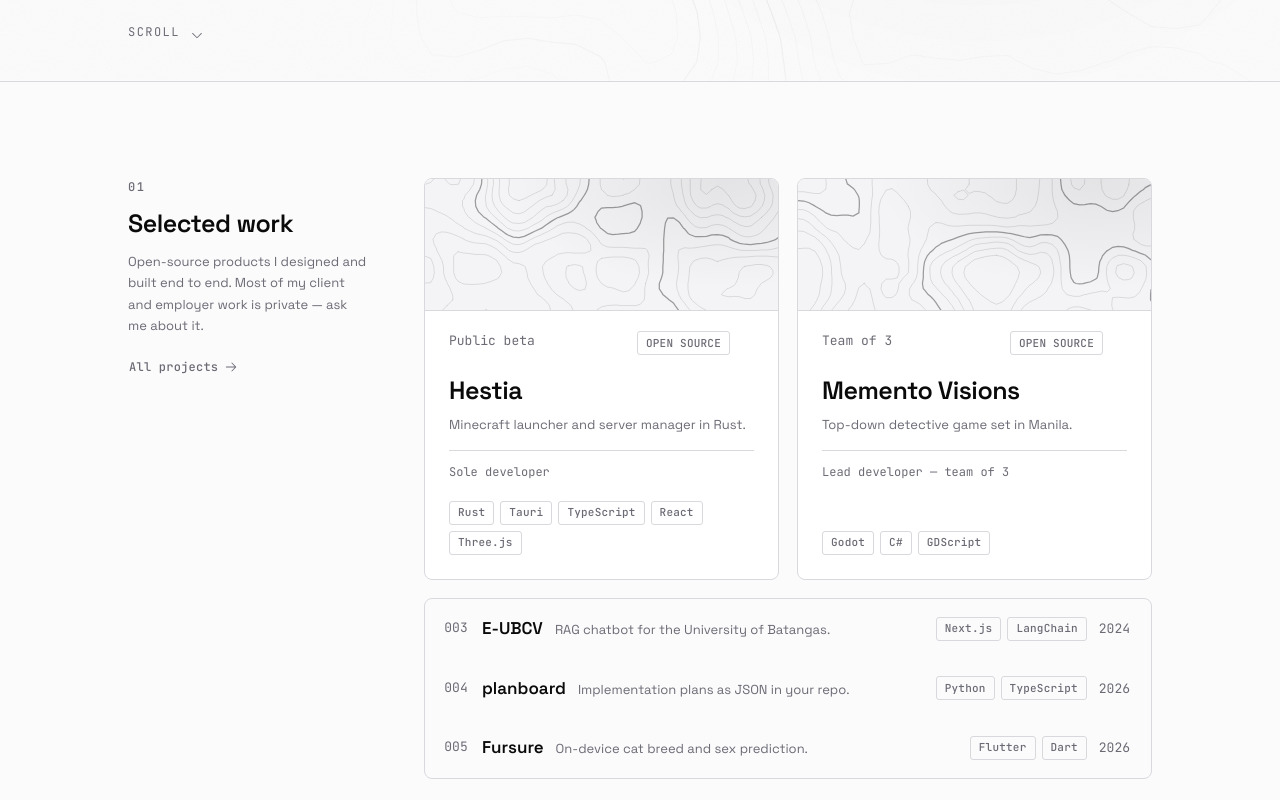
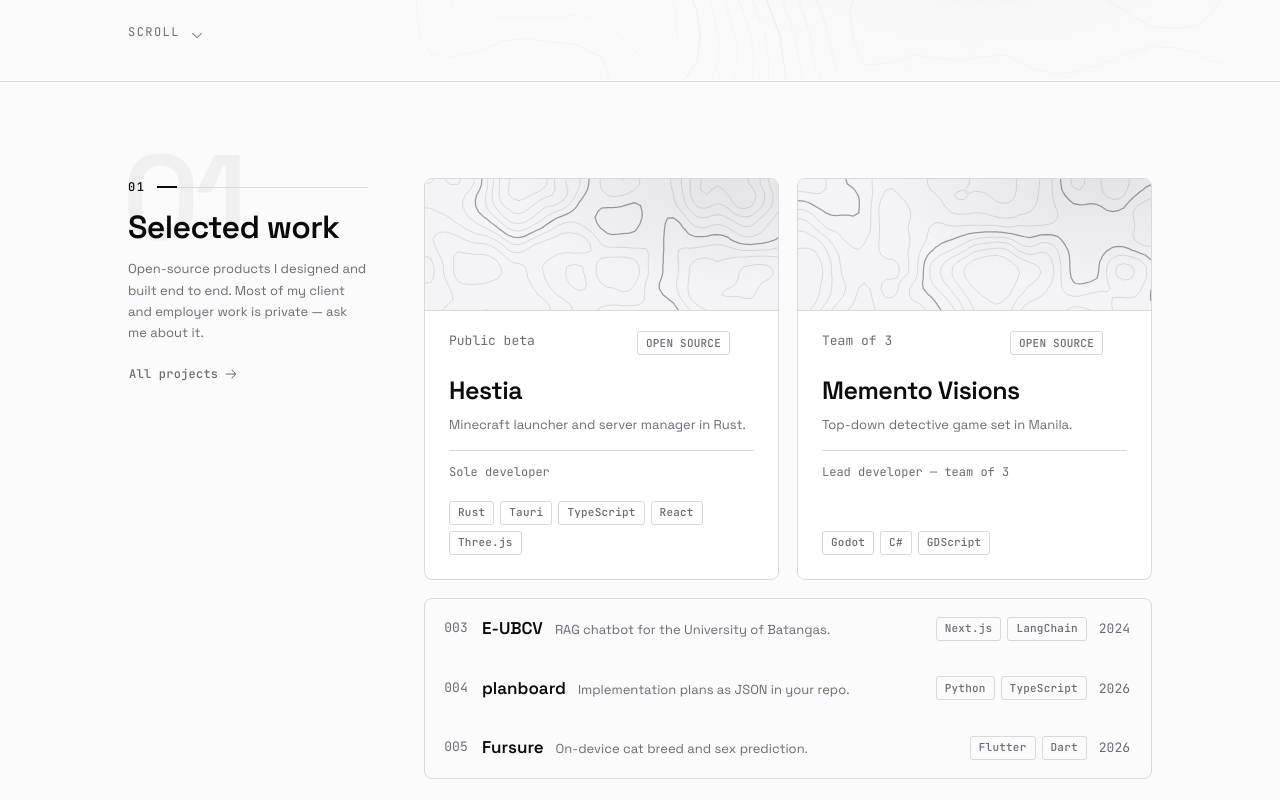
Before and after one commit to toraaoo/portfolio, a Next.js app: page / in a window 1280 px wide. Shown: the part 720-1520 px from the top of the page. Built offline with nearby package versions, Linux system fonts and the light colour scheme.

Commit message:
feat(ui): drawn section headers

```diff
--- /dev/null
+++ b/components/motion/drawn-rule.tsx
@@ -0,0 +1,26 @@
+"use client"
+
+import { motion } from "motion/react"
+import { ruleDraw, viewportOnce } from "@/lib/motion"
+import { cn } from "@/lib/utils"
+
+/** A hairline that draws in from the left on scroll, led by an accent tick. */
+function DrawnRule({ className }: { className?: string }) {
+  return (
+    <motion.span
+      aria-hidden
+      initial="hidden"
+      whileInView="show"
+      viewport={viewportOnce}
+      className={cn("relative block h-px", className)}
+    >
+      <motion.span
+        variants={ruleDraw}
+        className="absolute inset-0 origin-left bg-border"
+      />
+      <span className="absolute top-1/2 left-0 h-0.5 w-5 -translate-y-1/2 bg-brand" />
+    </motion.span>
+  )
+}
+
+export { DrawnRule }
--- a/components/split-section.tsx
+++ b/components/split-section.tsx
@@ -2,6 +2,7 @@ import { ArrowRightIcon } from "@phosphor-icons/react/ssr"
 import type * as React from "react"
 import { ButtonLink } from "@/components/button-link"
 import { Kicker } from "@/components/kicker"
+import { DrawnRule } from "@/components/motion/drawn-rule"
 import { Reveal } from "@/components/motion/reveal"
 import { cn } from "@/lib/utils"
 
@@ -27,12 +28,18 @@ function SplitSection({
         className
       )}
     >
-      <Reveal className="lg:sticky lg:top-24 lg:self-start">
+      <Reveal className="relative isolate lg:sticky lg:top-24 lg:self-start">
+        <span
+          aria-hidden
+          className="pointer-events-none absolute -top-6 -left-1 -z-10 font-heading text-[5rem] sm:-top-10 sm:-left-1.5 sm:text-[7.5rem] leading-none font-semibold tracking-tighter text-foreground/[0.045] select-none"
+        >
+          {index}
+        </span>
         <div className="flex items-center gap-3">
-          <Kicker>{index}</Kicker>
-          <span aria-hidden className="h-px flex-1 bg-border lg:hidden" />
+          <Kicker className="text-brand">{index}</Kicker>
+          <DrawnRule className="flex-1" />
         </div>
-        <h2 className="mt-3 font-heading text-xl font-semibold tracking-tight text-balance">
+        <h2 className="mt-3 font-heading text-2xl font-semibold tracking-tight text-balance">
           {title}
         </h2>
         {description ? (
--- a/lib/motion.ts
+++ b/lib/motion.ts
@@ -79,6 +79,14 @@ export const maskGroup: Variants = {
   show: { transition: { staggerChildren: 0.035 } },
 }
 
+export const ruleDraw: Variants = {
+  hidden: { scaleX: 0 },
+  show: {
+    scaleX: 1,
+    transition: { duration: duration.ambient, ease: EASE_OUT },
+  },
+}
+
 export const railGrow: Variants = {
   hidden: { scaleY: 0 },
   show: {
```
